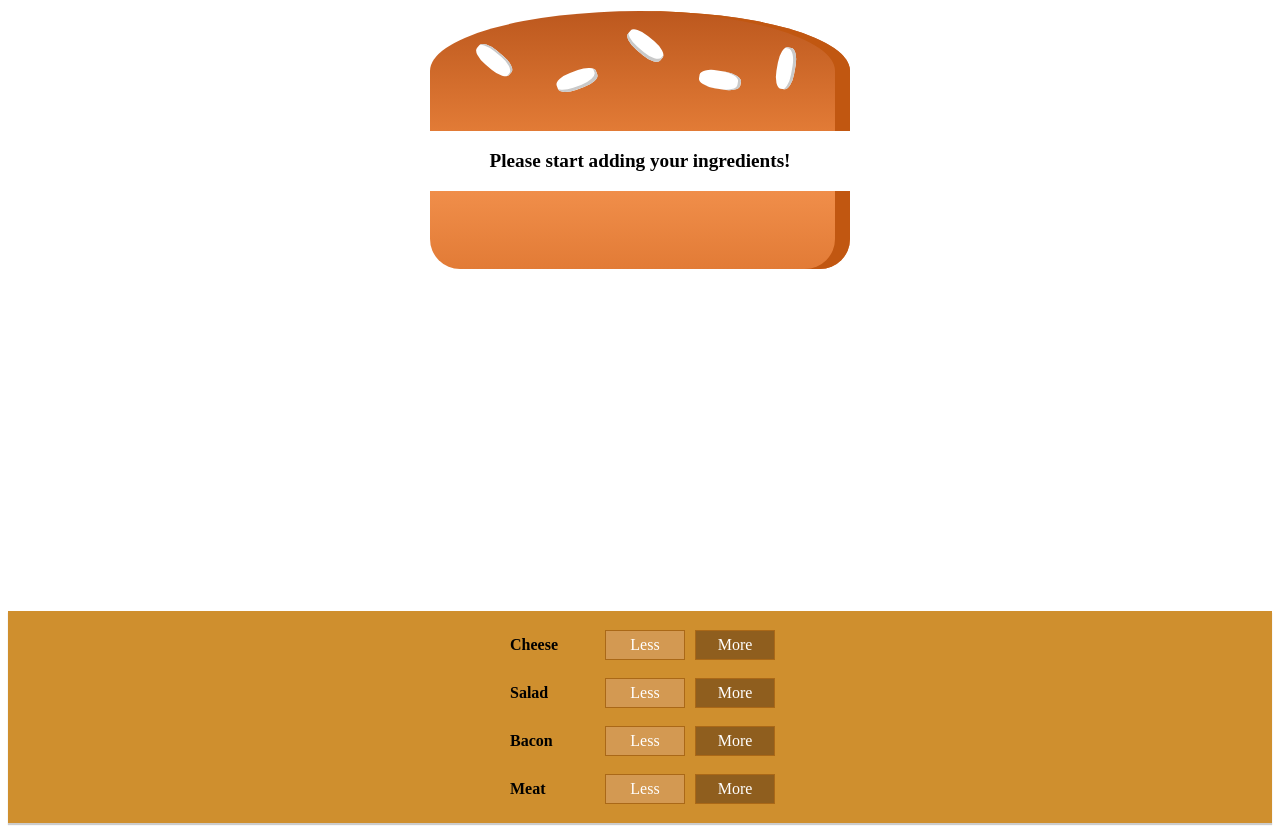
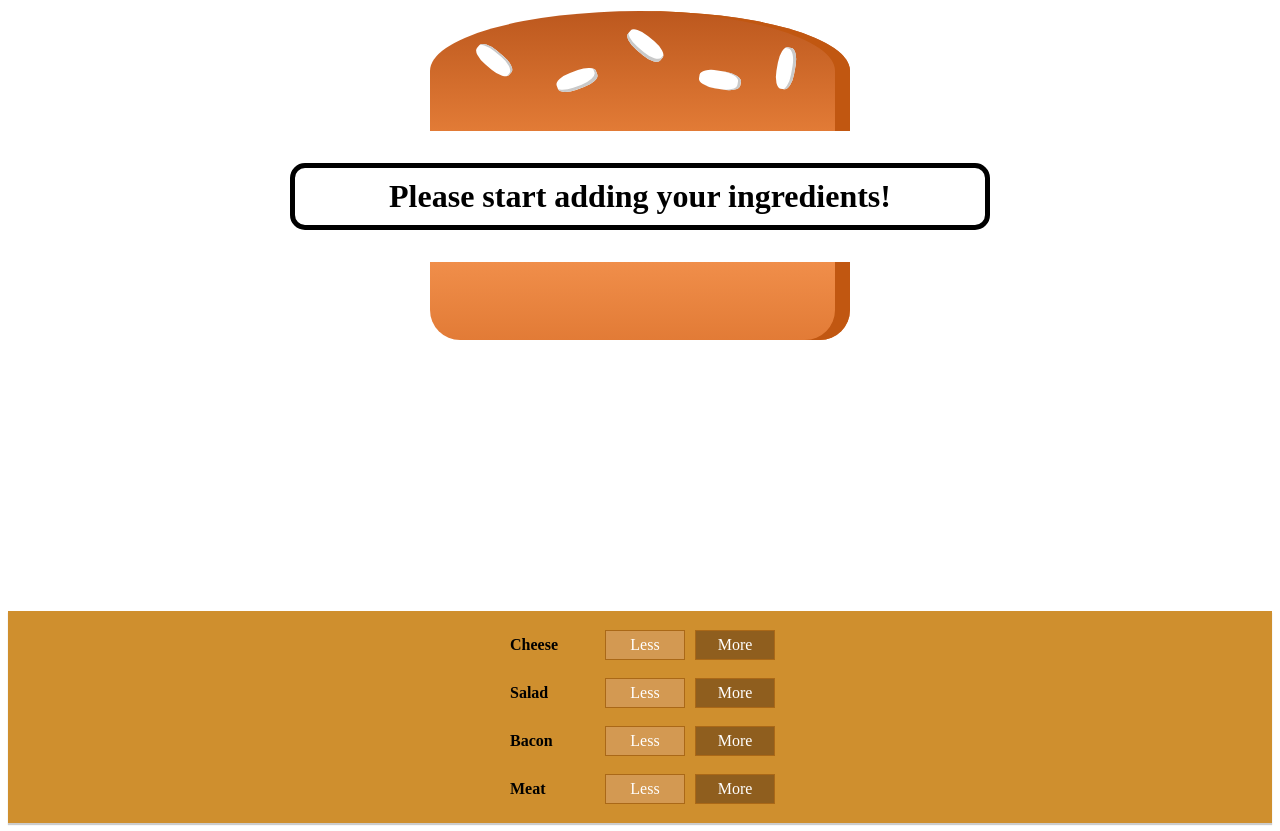
Before and after one commit to rajgohil07/burger_builder, a React (Create React App) app: page / in a window 1280 px wide. In both pictures the pointer is over the element "Please start adding your ingredients!". Built offline with nearby package versions, Linux system fonts and the light colour scheme; the HTML template or start-up script is replaced by a standard one.

Commit message:
added hover effect

```diff
--- a/package.json
+++ b/package.json
@@ -1,4 +1,5 @@
 {
+  "homepage": "https://rajgohil07.github.io/burger_builder",
   "name": "burger_builder",
   "version": "0.1.0",
   "private": true,
@@ -10,6 +11,7 @@
     "@types/node": "^16.11.38",
     "@types/react": "^18.0.12",
     "@types/react-dom": "^18.0.5",
+    "gh-pages": "^4.0.0",
     "prop-types": "^15.8.1",
     "react": "^18.1.0",
     "react-dom": "^18.1.0",
@@ -21,7 +23,9 @@
     "start": "react-scripts start",
     "build": "react-scripts build",
     "test": "react-scripts test",
-    "eject": "react-scripts eject"
+    "eject": "react-scripts eject",
+    "predeploy": "npm run build",
+    "deploy": "gh-pages -d build"
   },
   "eslintConfig": {
     "extends": [
--- a/src/component/burger/burger.css
+++ b/src/component/burger/burger.css
@@ -6,6 +6,19 @@
     text-align: center;
     font-weight: bold;
     font-size: 1.2rem;
+}
+
+.noIngredients {
+    font-size: 22px;
+    transition: all 250ms linear;
+}
+
+.noIngredients:hover {
+    transition: all 250ms linear;
+    font-size: 32px;
+    border: 5px solid black;
+    border-radius: 15px;
+    padding: 10px 0;
 }
 
 @media (min-width: 500px) and (min-height: 400px) {
--- a/src/component/burger/burger.tsx
+++ b/src/component/burger/burger.tsx
@@ -51,7 +51,9 @@ export const Burger = ({ burgerOption }: { burgerOption: any }) => {
    */
   const arr1d = [].concat(...burgerData);
   if (arr1d.length === 0) {
-    burgerData = <p>Please start adding your ingredients!</p>;
+    burgerData = (
+      <p className="noIngredients">Please start adding your ingredients!</p>
+    );
   }
   return (
     <div className="Burger">
```
Also changed, not shown: 1 other file (tests, documents, lock files or other folders).
